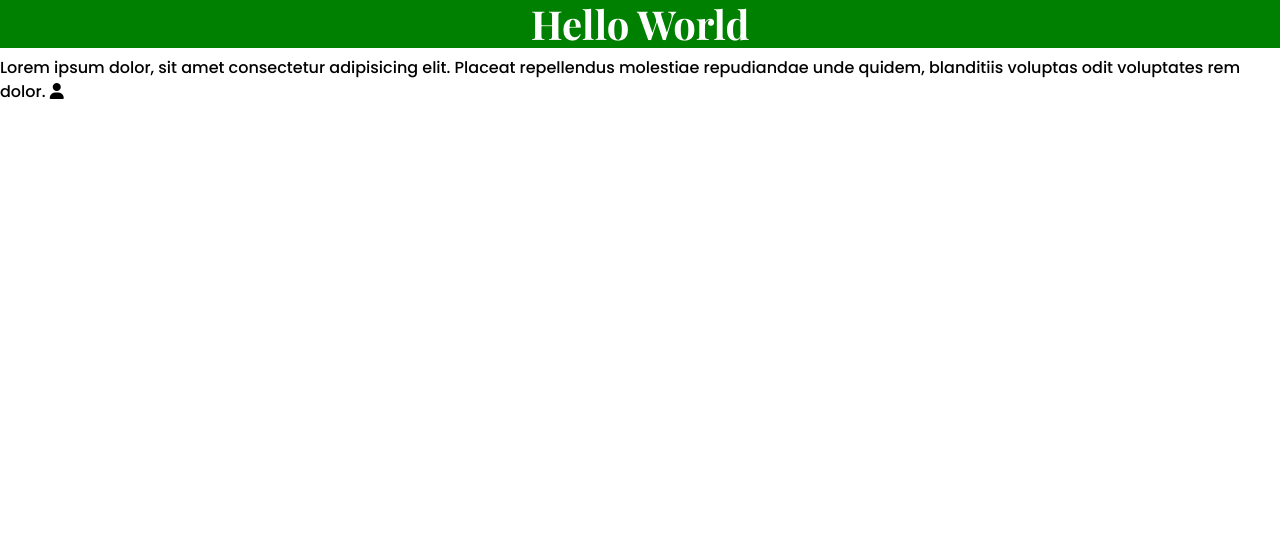
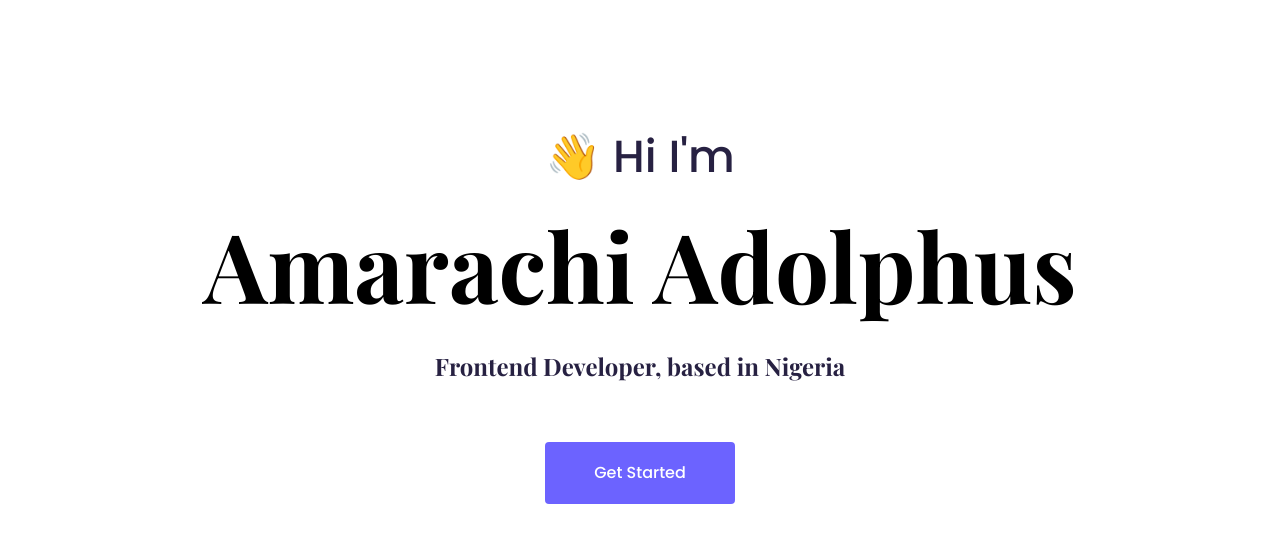
Before and after one commit to Sardonyc95/Check-me-portfolio, a plain HTML site: page index.html in a window 1280 px wide. Drawn offline with nearby package versions, Linux system fonts and the light colour scheme.

Commit message:
Added the html and CSS files

```diff
--- a/index.html
+++ b/index.html
@@ -3,38 +3,41 @@
   <head>
     <meta charset="UTF-8" />
     <meta http-equiv="X-UA-Compatible" content="IE=edge" />
+    <meta name="viewport" content="width=device-width, initial-scale=1.0" />
+    <title>Exclusive Fashion-Portfolio</title>
+
     <link
       href="https://cdn.jsdelivr.net/npm/bootstrap@5.3.0-alpha3/dist/css/bootstrap.min.css"
       rel="stylesheet"
       integrity="sha384-KK94CHFLLe+nY2dmCWGMq91rCGa5gtU4mk92HdvYe+M/SXH301p5ILy+dN9+nJOZ"
       crossorigin="anonymous"
     />
+    <link rel="preconnect" href="https://fonts.gstatic.com" crossorigin />
+    <link
+      href="https://fonts.googleapis.com/css2?family=Playfair+Display:wght@700&family=Poppins:wght@500&display=swap"
+      rel="stylesheet"
+    />
+    <link rel="preconnect" href="https://fonts.googleapis.com" />
+    <link rel="stylesheet" href="src/portfolio.css" />
+
     <script
       src="https://cdn.jsdelivr.net/npm/bootstrap@5.3.0-alpha3/dist/js/bootstrap.bundle.min.js"
       integrity="sha384-ENjdO4Dr2bkBIFxQpeoTz1HIcje39Wm4jDKdf19U8gI4ddQ3GYNS7NTKfAdVQSZe"
       crossorigin="anonymous"
     ></script>
-    <link rel="preconnect" href="https://fonts.googleapis.com" />
-    <link rel="preconnect" href="https://fonts.gstatic.com" crossorigin />
-    <link
-      href="https://fonts.googleapis.com/css2?family=Playfair+Display:wght@700&family=Poppins:wght@500&display=swap"
-      rel="stylesheet"
-    />
     <script
       src="https://kit.fontawesome.com/39da60880e.js"
       crossorigin="anonymous"
     ></script>
-    <link rel="stylesheet" href="src/portfolio.css" />
-    <meta name="viewport" content="width=device-width, initial-scale=1.0" />
-    <title>Exclusive Fashion-Portfolio</title>
   </head>
   <body>
-    <h1 class="text-center">Hello World</h1>
-    <p>
-      Lorem ipsum dolor, sit amet consectetur adipisicing elit. Placeat
-      repellendus molestiae repudiandae unde quidem, blanditiis voluptas odit
-      voluptates rem dolor.
-      <i class="fa-solid fa-user"></i>
-    </p>
+    <div class="hero">
+      <p>👋 Hi I'm</p>
+      <h1>Amarachi Adolphus</h1>
+      <h2>Frontend Developer, based in Nigeria</h2>
+      <div class="btn btn-branding">
+        <a href="#">Get Started</a>
+      </div>
+    </div>
   </body>
 </html>
--- a/src/portfolio.css
+++ b/src/portfolio.css
@@ -1,12 +1,54 @@
+:root {
+  --default-font: "Poppins", sans-serif;
+  --heading-font: "Playfair Display", serif;
+  --primary-color: #000000;
+  --secondary-color: #272142;
+  --gradient-color: #6c63ff;
+}
+
 body {
-  color: gray;
+  font-family: var(--default-font);
+}
+h1,
+h2,
+h3,
+h4,
+h5,
+h6 {
+  color: var(--primary-color);
+  font-family: var(--heading-font);
+  font-weight: bold;
 }
 h1 {
-  background: green;
+  font-size: 96px;
+  line-height: 128px;
+}
+
+.hero {
+  background: f9f7fe;
+  text-align: center;
+}
+.hero p {
+  margin-top: 130px;
+  color: var(--secondary-color);
+  font-size: 45px;
+  line-height: 54px;
+  font-weight: normal;
+}
+.hero h2 {
+  color: var(--secondary-color);
+  font-size: 24px;
+  line-height: 36px;
+  margin-top: 20px;
+}
+.btn-branding a {
+  text-decoration: none;
   color: #fff;
-  font-family: "Playfair Display", serif;
+  margin: 15px 18px;
 }
-p {
-  color: black;
-  font-family: "Poppins", sans-serif;
+.btn-branding {
+  background: var(--gradient-color);
+  padding: 18px 30px;
+  margin-top: 50px;
+  border-radius: 4px;
 }
```
